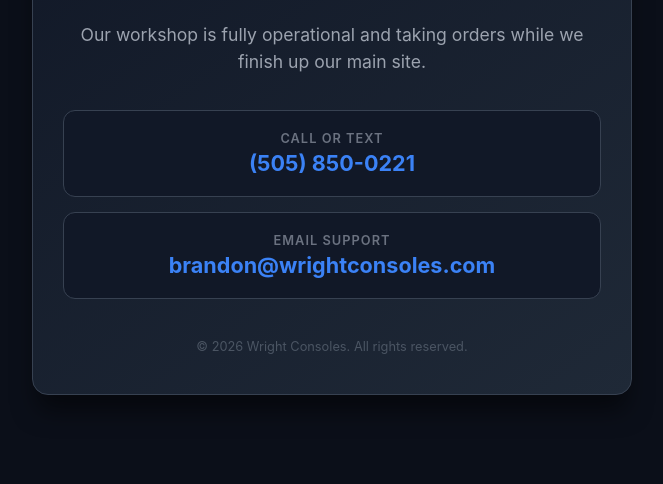
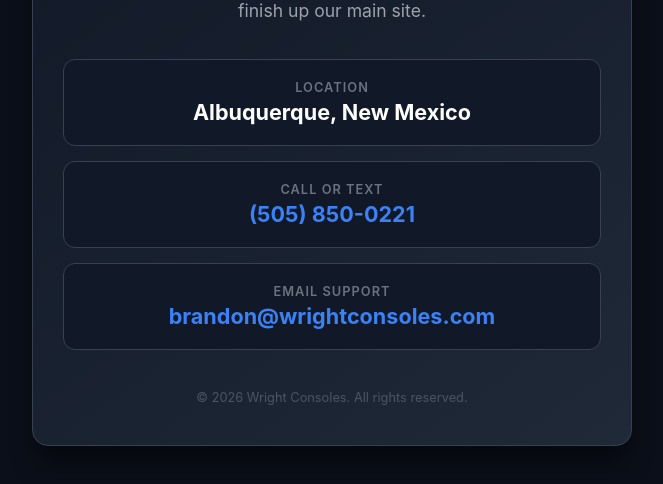
Before and after one commit to wrightconsoles/wrightconsoles.github.io, a plain HTML site: page index.html in a window 1280 px wide. Shown: the part 264-748 px from the top of the page, without its empty margins (308-971 px from the left). Drawn offline with Linux system fonts and the light colour scheme.

Commit message:
Add location card to contact section in index.html

```diff
--- a/index.html
+++ b/index.html
@@ -127,6 +127,12 @@
         <p class="subtitle">Our workshop is fully operational and taking orders while we finish up our main site.</p>
 
         <div class="contact-section">
+            <!-- Location Card -->
+            <div class="contact-card" style="cursor: default;">
+                <div class="contact-label">Location</div>
+                <div class="contact-link" style="color: #ffffff !important;">Albuquerque, New Mexico</div>
+            </div>
+
             <!-- Phone Card -->
             <a href="tel:5058500221" class="contact-card">
                 <div class="contact-label">Call or Text</div>
```
